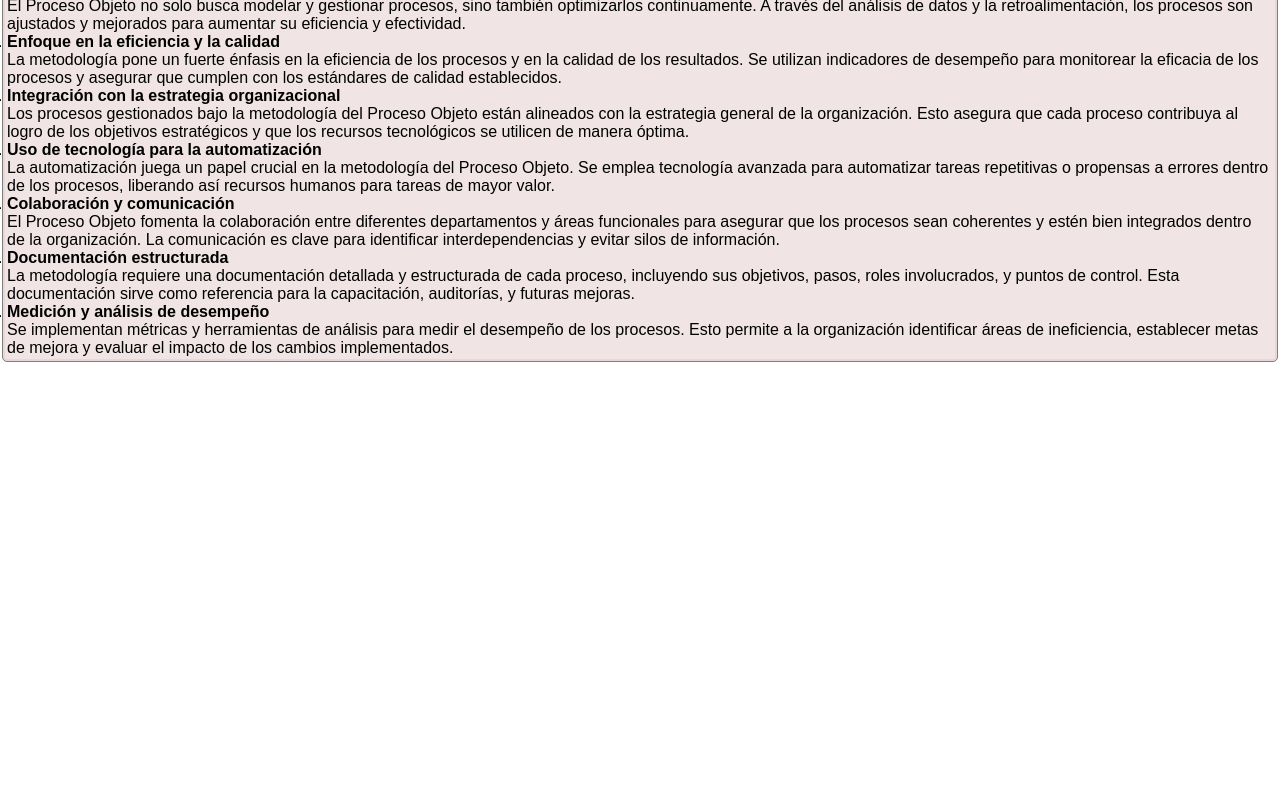
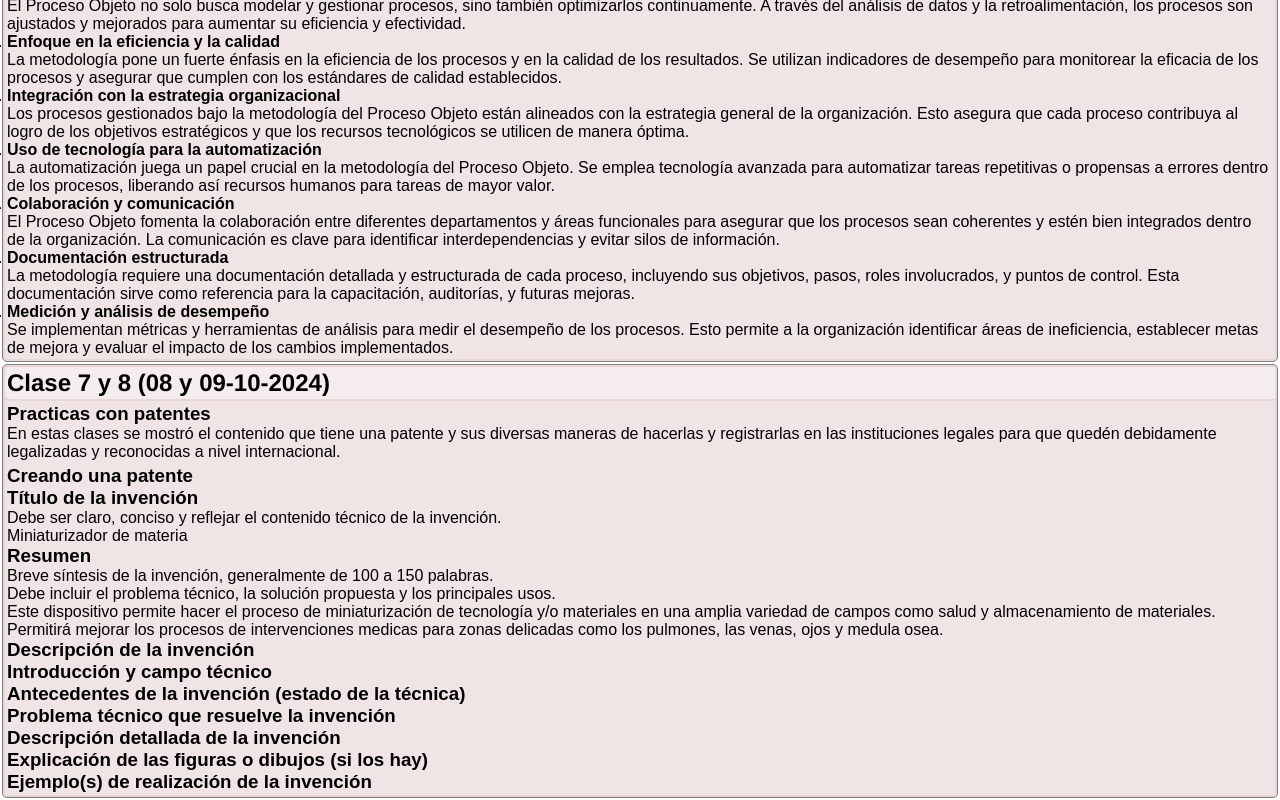
Before and after one commit to Sebasdroid98/gestiondetecnologia, a plain HTML site: page index.html in a window 1280 px wide. Shown: the part 2279-3079 px from the top of the page. Before the commit the page ends 2643 px from the top, so only its background shows below. Drawn offline with Linux system fonts and the light colour scheme.

Commit message:
Se implementa la parte inicial de la patente

```diff
--- a/index.html
+++ b/index.html
@@ -221,5 +221,33 @@
             <p></p>
         </article>
     </section>
+    <section class="card">
+        <h1 class="title">Clase 7 y 8 (08 y 09-10-2024)</h1>
+        <article class="section">
+            <h3>Practicas con patentes</h3>
+            <p>En estas clases se mostró el contenido que tiene una patente y sus diversas maneras de hacerlas y registrarlas en las instituciones legales para que quedén debidamente legalizadas y reconocidas a nivel internacional.</p>
+        </article>
+        <article class="section">
+            <h3>Creando una patente</h3>
+            <h3>Título de la invención</h3>
+            <p class="instruction">Debe ser claro, conciso y reflejar el contenido técnico de la invención.</p>
+            <p>Miniaturizador de materia</p>
+            <h3>Resumen</h3>
+            <p class="instruction">
+                <ul class="instruction-list">
+                    <li class="instruction-list-item">Breve síntesis de la invención, generalmente de 100 a 150 palabras.</li>
+                    <li class="instruction-list-item">Debe incluir el problema técnico, la solución propuesta y los principales usos.</li>
+                </ul>
+            </p>
+            <p>Este dispositivo permite hacer el proceso de miniaturización de tecnología y/o materiales en una amplia variedad de campos como salud y almacenamiento de materiales. Permitirá mejorar los procesos de intervenciones medicas para zonas delicadas como los pulmones, las venas, ojos y medula osea.</p>
+            <h3>Descripción de la invención</h3>
+            <h3>Introducción y campo técnico</h3>
+            <h3>Antecedentes de la invención (estado de la técnica)</h3>
+            <h3>Problema técnico que resuelve la invención</h3>
+            <h3>Descripción detallada de la invención</h3>
+            <h3>Explicación de las figuras o dibujos (si los hay)</h3>
+            <h3>Ejemplo(s) de realización de la invención</h3>
+        </article>
+    </section>
 </body>
 </html>
```
